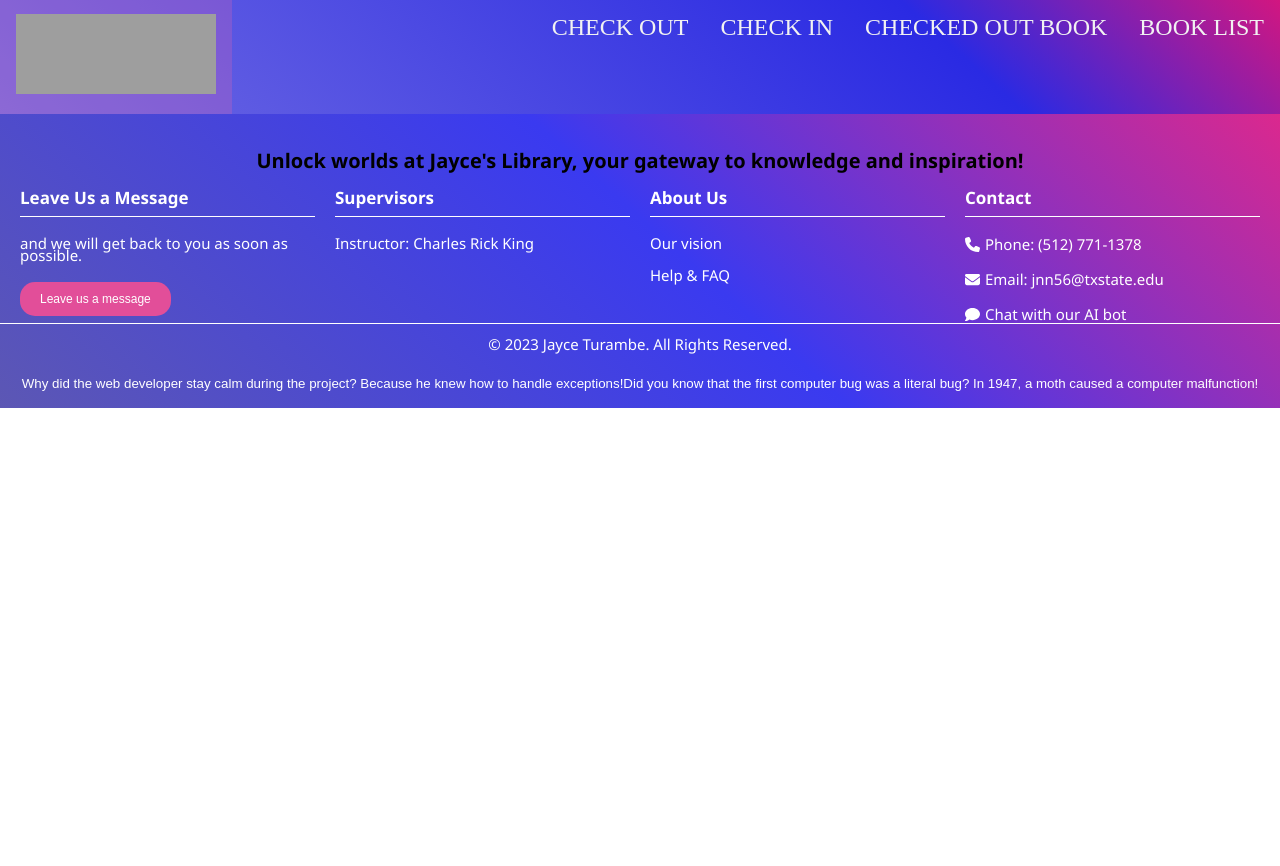
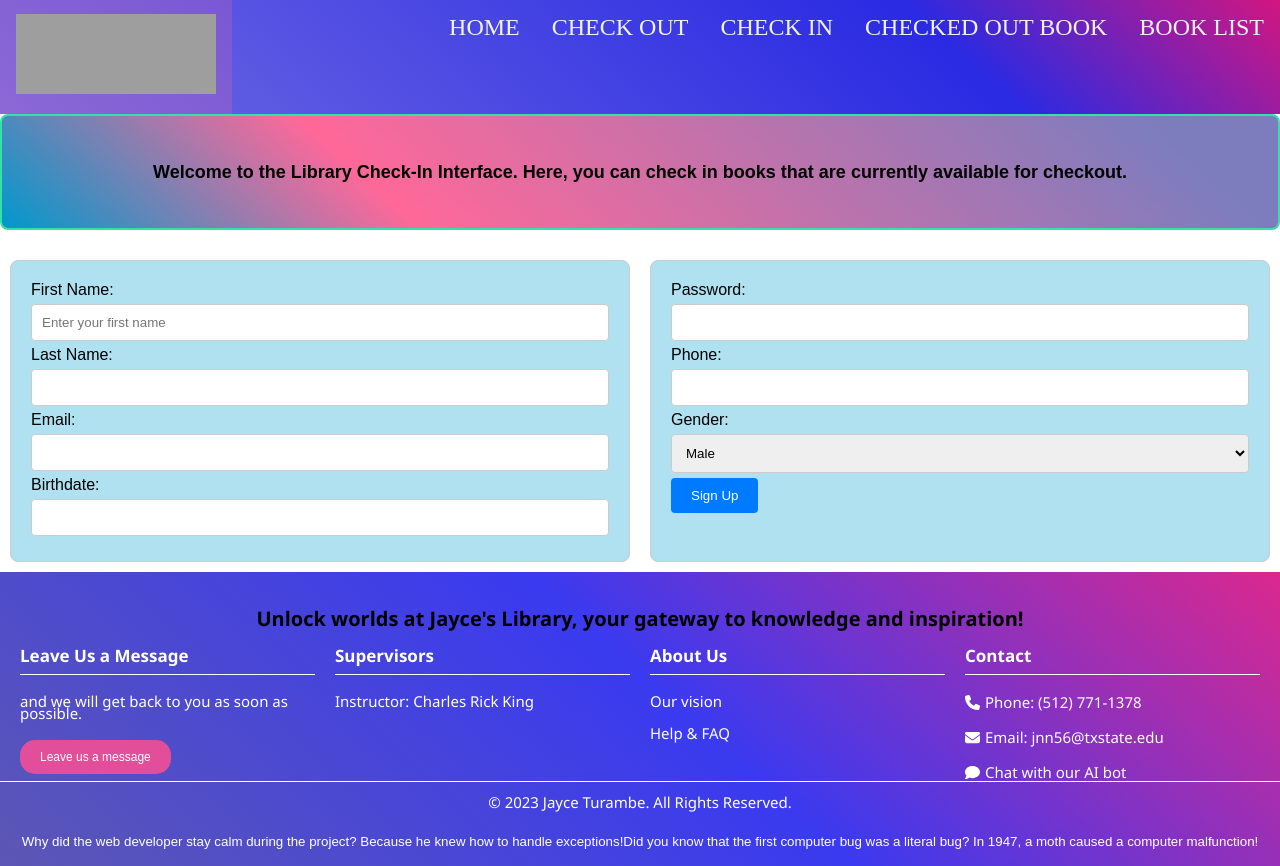
Before and after one commit to Jaycee90/LibraryManager, a React (Create React App) app in the folder client/: page /signup in a window 1280 px wide. Before the commit the page ends 800 px from the top, so only its background shows below. Built offline with nearby package versions, Linux system fonts and the light colour scheme; grey boxes are pictures that could not be loaded; a web font is replaced by a local one.

Commit message:
Adding login and sign up pages

```diff
--- a/client/src/App.js
+++ b/client/src/App.js
@@ -1,5 +1,4 @@
 import React from "react";
-//import Axios from "axios"; // used to send and receive request to the server
 import { BrowserRouter, Route, Routes } from "react-router-dom";
 import Navbar from "./components/navbar";
 import Footer from './components/footer';
@@ -8,17 +7,22 @@ import BookList from './routes/BookList';
 import CheckedOutBooks from './routes/CheckedOutBooks';
 import CheckIn from './routes/CheckIn';
 import CheckOut from './routes/CheckOut';
+import Login from "./routes/login";
+import SignUp from "./routes/signUp";
 
 function App() {
   return (
     <BrowserRouter>
       <Navbar />
         <Routes>
-          <Route exact path="/" element={<Home />} />
+          <Route exact path="/" element={<Home/>}/>
+          <Route exact path="/home" element={<Home />} />
           <Route path="/checkin" element={<CheckIn/>} />
           <Route path="/checkout" element={<CheckOut/>} />
           <Route path="/checkedoutbook" element={<CheckedOutBooks/>} />
           <Route path="/booklist" element={<BookList/>} />
+          <Route path="/login" element={<Login/>}/>
+          <Route path="/signup" element={<SignUp/>}/>
         </Routes>
       <Footer />
     </BrowserRouter>
--- a/client/src/components/navbar.js
+++ b/client/src/components/navbar.js
@@ -22,6 +22,7 @@ export default function Navbar() {
         <a href="checkedoutbook">Checked Out Book</a>
         <a href="checkin">Check in</a>
         <a href="checkout">Check Out</a>
+        <a href="home">Home</a>
 
       </div>
     </div>
--- a/client/src/routes/Home.js
+++ b/client/src/routes/Home.js
@@ -1,8 +1,8 @@
 import React, { useState, useEffect } from 'react';
+import { Link } from 'react-router-dom';
 
 const Home = () => {
   const imageSource = 'https://cdn.britannica.com/17/17-050-54259529/Houses-Mount-Muhavura-Uganda.jpg';
-
   const [currentTime, setCurrentTime] = useState(new Date());
 
   useEffect(() => {
@@ -21,6 +21,24 @@ const Home = () => {
     marginTop: '5px',
   };
 
+  const buttonContainerStyle = {
+    position: 'absolute',
+    top: '50%',
+    left: '50%',
+    transform: 'translate(-50%, -50%)',
+  };
+
+  const buttonStyle = {
+    width: '150px',
+    margin: '10px',
+    padding: '10px',
+    backgroundColor: '#E264AC',
+    color: '#fff',
+    border: 'none',
+    borderRadius: '5px',
+    cursor: 'pointer',
+  };
+
   return (
     <div style={linearGradient}>
       <h2 style={{ fontWeight: 'bold', fontSize: '34px' }}>From the Hill Village to Computer Science</h2>
@@ -29,17 +47,39 @@ const Home = () => {
         Born in the picturesque hills of Rwanda, a journey began that would lead to remarkable heights in the world of computer science.
         Explore the scenic beauty that shaped the early years and discover the path that led to success.
       </p>
+
+      {/* <div>
+        <Link to="/login">
+          <button style={buttonStyle}>Login</button>
+        </Link>
+        <Link to="/signup">
+          <button style={buttonStyle}>Sign Up</button>
+        </Link>
+      </div> */}
+      <div>
         <img
           src={imageSource}
           alt= "Mountain Muhabura"
           width="100%"
           height="500"
         />
+        <div style={buttonContainerStyle}>
+          <Link to="/login">
+            <button style={buttonStyle}>Login</button>
+          </Link>
+          <Link to="/signup">
+            <button style={buttonStyle}>Sign Up</button>
+          </Link>
+        </div>
+
+      </div>
+
 
       <h2>Time is ticking! Unlock 21st-century success at our library</h2>
       <p style={{ borderRadius: "30px", backgroundColor: "rgba(100,180,192,1)", height: "60px", width: '350px', marginBottom: '10px', display: 'inline-block', textAlign: 'center', lineHeight: '50px', color: 'black' }}>
         <strong>Current Time: {currentTime.toLocaleTimeString()}</strong>
       </p>
+
     </div>
   );
 };
--- /dev/null
+++ b/client/src/routes/login.js
@@ -0,0 +1,34 @@
+import React, { useState } from 'react';
+import authService from '../services/authService';
+
+const Login = () => {
+  const [username, setUsername] = useState('');
+  const [password, setPassword] = useState('');
+
+  const handleLogin = async () => {
+    try {
+      const credentials = { username, password };
+      const response = await authService.login(credentials);
+      console.log(response); // Handle successful login
+    } catch (error) {
+      console.error(error); // Handle login failure
+    }
+  };
+
+  return (
+    <div>
+      <h2>Login</h2>
+      <label>
+        Username:
+        <input type="text" value={username} onChange={(e) => setUsername(e.target.value)} />
+      </label>
+      <label>
+        Password:
+        <input type="password" value={password} onChange={(e) => setPassword(e.target.value)} />
+      </label>
+      <button onClick={handleLogin}>Login</button>
+    </div>
+  );
+};
+
+export default Login;
--- /dev/null
+++ b/client/src/routes/signUp.js
@@ -0,0 +1,133 @@
+import React, { useState } from 'react';
+//import authService from '../services/authService';
+
+
+  function SignUp() {
+    const [userInfo, setUserInfo] = useState({
+      name: '',
+      lastName: '',
+      email: '',
+      phone: '',
+      birthdate: '',
+      gender: '',
+      password:'',
+    });
+
+    const handleSignUp = async () => {
+      try {
+        // Validate input
+        if (!userInfo.name || !userInfo.lastName || !userInfo.email || !userInfo.birthdate || !userInfo.password) {
+          alert ('Please fill in all required fields.');
+          return;
+        }
+
+        // Serialize the userInfo object to JSON
+        const userInfoJSON = JSON.stringify({
+          name: userInfo.name,
+          lastName: userInfo.lastName,
+          email: userInfo.email,
+          phone: userInfo.phone,
+          birthdate: userInfo.birthdate,
+          gender: userInfo.gender,
+          password: userInfo.password,
+        });
+
+        // Send the POST request to the server for sign up
+        const response = await fetch(`http://localhost:5001/User`, {
+          method: 'POST',
+          headers: {
+            'Content-Type': 'application/json',
+          },
+          body: userInfoJSON,
+        });
+
+        // Check the specific status code for a successful request
+        if (response.ok) {
+          // Handle check-in success
+          alert('You have signed up successfully');
+
+          // Clear the form fields
+          setUserInfo({
+            name: '',
+            lastName: '',
+            email: '',
+            phone: '',
+            birthdate: '',
+            gender: '',
+            password: '',
+          });
+
+        } else if (response.status === 404) {
+          // invalid credentials
+          alert('Invalid credentials');
+        } else {
+          // Handle other error cases
+          console.error('Failed to sign up');
+        }
+      } catch (error) {
+        console.error('Error signing up:', error);
+      }
+    };
+
+    return (
+      <div>
+        <div className="Welc-box">
+          <p>Welcome to the Library Check-In Interface. Here, you can check in books that are currently available for checkout.</p>
+        </div>
+
+        <div className="container">
+          <div className="left-section">
+          <label>
+            First Name:
+            <input
+              type="text" value={userInfo.name} onChange={(e) => setUserInfo({ ...userInfo, name: e.target.value })}
+              placeholder="Enter your first name"
+            />
+          </label>
+          <label>
+            Last Name:
+            <input type="text"
+            value={userInfo.lastName} onChange={(e) => setUserInfo({ ...userInfo, lastName: e.target.value })} />
+          </label>
+          <label>
+            Email:
+            <input type="text" value={userInfo.email} onChange={(e) => setUserInfo({ ...userInfo, email: e.target.value })} />
+          </label>
+          <label>
+            Birthdate:
+            <input type="text" value={userInfo.birthdate} onChange={(e) => setUserInfo({ ...userInfo, birthdate: e.target.value })} />
+          </label>
+        </div>
+
+        <div className="right-section">
+        <label>
+            Password:
+            <input type="text" value={userInfo.password} onChange={(e) => setUserInfo({ ...userInfo, password: e.target.value })} />
+          </label>
+
+          <label>
+            Phone:
+            <input type="text" value={userInfo.phone} onChange={(e) => setUserInfo({ ...userInfo, phone: e.target.value })} />
+          </label>
+
+          <label>
+            Gender:
+            <select value={userInfo.gender} onChange={(e) => setUserInfo({ ...userInfo, gender: e.target.options[e.target.selectedIndex].value })}>
+              <option value="Male">Male</option>
+              <option value="Female">Female</option>
+            </select>
+          </label>
+
+          {/* <label>
+            Gender:
+            <input type="text" value={userInfo.gender} onChange={(e) => setUserInfo({ ...userInfo, gender: e.target.value })} />
+          </label> */}
+
+          <button type="button" onClick={handleSignUp}>Sign Up</button>
+        </div>
+      </div>
+    </div>
+  );
+};
+
+export default SignUp;
--- /dev/null
+++ b/client/src/services/authService.js
@@ -0,0 +1,25 @@
+import axios from 'axios';
+
+const API_URL = 'http://localhost:5001';
+
+const authService = {
+  login: async (credentials) => {
+    try {
+      const response = await axios.post(`${API_URL}/api/login`, credentials);
+      return response.data;
+    } catch (error) {
+      throw error.response.data;
+    }
+  },
+
+  signUp: async (user) => {
+    try {
+      const response = await axios.post(`${API_URL}/api/signup`, user);
+      return response.data;
+    } catch (error) {
+      throw error.response.data;
+    }
+  },
+};
+
+export default authService;
```
Also changed, not shown: 1 other file (tests, documents, lock files or other folders). Lines whose indentation alone changed are shown as unchanged.
